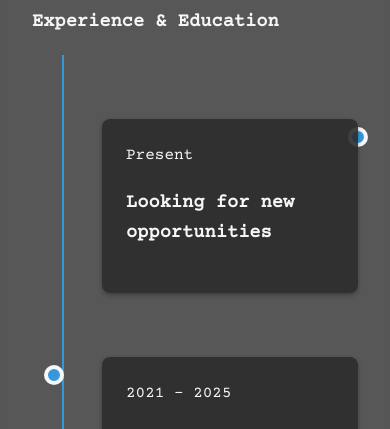
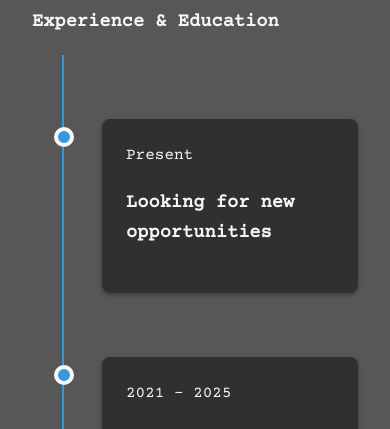
Before and after one commit to saisannidh1/portfolio, a plain HTML site: page index.html in a window 390 px wide. Shown: the part 2000-2429 px from the top of the page. Drawn offline with nearby package versions, Linux system fonts and the light colour scheme.

Commit message:
Fixed timeline dots for mobile.

```diff
--- a/index.html
+++ b/index.html
@@ -72,7 +72,7 @@
         <h3>Experience & Education</h3>
         <div class="timeline">
             <div class="timeline-item">
-                <div class="timeline-dot-left"></div>
+                <div class="timeline-dot"></div>
                 <div class="timeline-content">
                     <div class="timeline-date">Present</div>
                     <h3>Looking for new opportunities</h3>
--- a/style.css
+++ b/style.css
@@ -403,20 +403,12 @@ main {
     border-radius: 50%;
     position: absolute;
     top: 2.5rem;
-    transform: translateX(-50%); /* Offset by half the dot's width */
+    right: -10px;
     border: 4px solid var(--bg-color);
 }
 
-.timeline-dot-left {
-    width: 20px;
-    height: 20px;
-    background: var(--accent-color);
-    border-radius: 50%;
-    position: absolute;
-    top: 2.5rem;
-    left: 100%;
-    transform: translateX(-50%); /* Offset by half the dot's width */
-    border: 4px solid var(--bg-color);
+.timeline-item:nth-child(even) .timeline-dot {
+    left: -10px;
 }
 
 .timeline-content {
```
